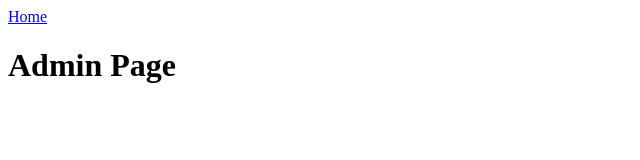
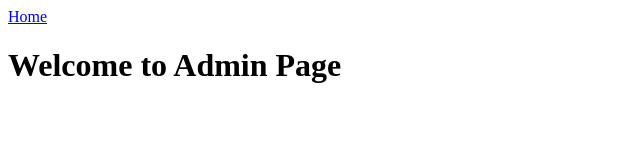
Before and after one commit to wakharedevashree/Green-Business-directory, a plain HTML site: page allPages/admin.html in a window 1280 px wide. Shown: the whole page, without its empty margins (0-640 px from the left). Drawn offline with Linux system fonts and the light colour scheme.

Commit message:
correction

```diff
--- a/allPages/admin.html
+++ b/allPages/admin.html
@@ -7,6 +7,6 @@
   </head>
   <body>
     <nav><a href="../index.html">Home</a></nav>
-    <h1>Admin Page</h1>
+    <h1>Welcome to Admin Page</h1>
   </body>
 </html>
```
